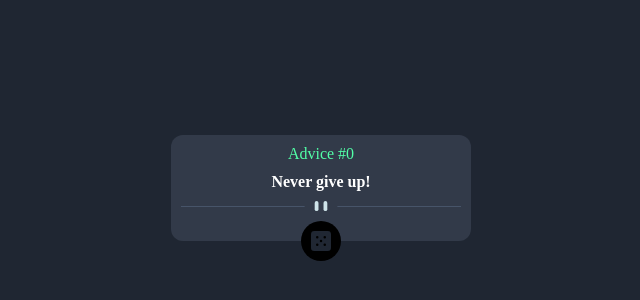
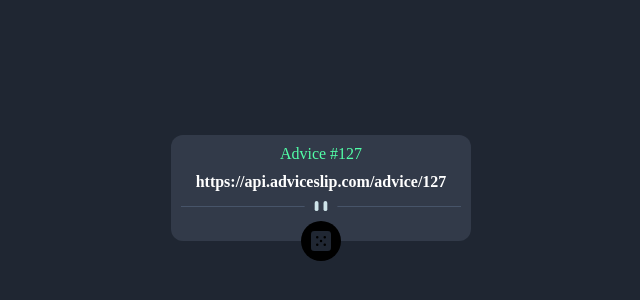
Before and after one commit to itsozod/advice-generator, a React (Vite) app: page / in a window 1280 px wide. Shown: the part 202-502 px from the top of the page, without its empty margins (319-959 px from the left). Built offline with nearby package versions, Linux system fonts and the light colour scheme.

Commit message:
set the default advice

```diff
--- a/src/App.jsx
+++ b/src/App.jsx
@@ -3,8 +3,22 @@ import "./App.css";
 
 function App() {
   const API = "https://api.adviceslip.com/advice";
-  const [advice, setAdvice] = useState("Never give up!");
-  const [id, setId] = useState(0);
+  const initialAdvice = "https://api.adviceslip.com/advice/127";
+  const [advice, setAdvice] = useState(initialAdvice);
+  const [id, setId] = useState(127);
+
+  window.onload = () => {
+    (async () => {
+      try {
+        const response = await fetch(initialAdvice);
+        const data = await response.json();
+        setAdvice(data.slip.advice);
+        console.log(data.slip.advice);
+      } catch (e) {
+        console.error(e.message);
+      }
+    })();
+  };
 
   const getAdvice = async () => {
     try {
```
